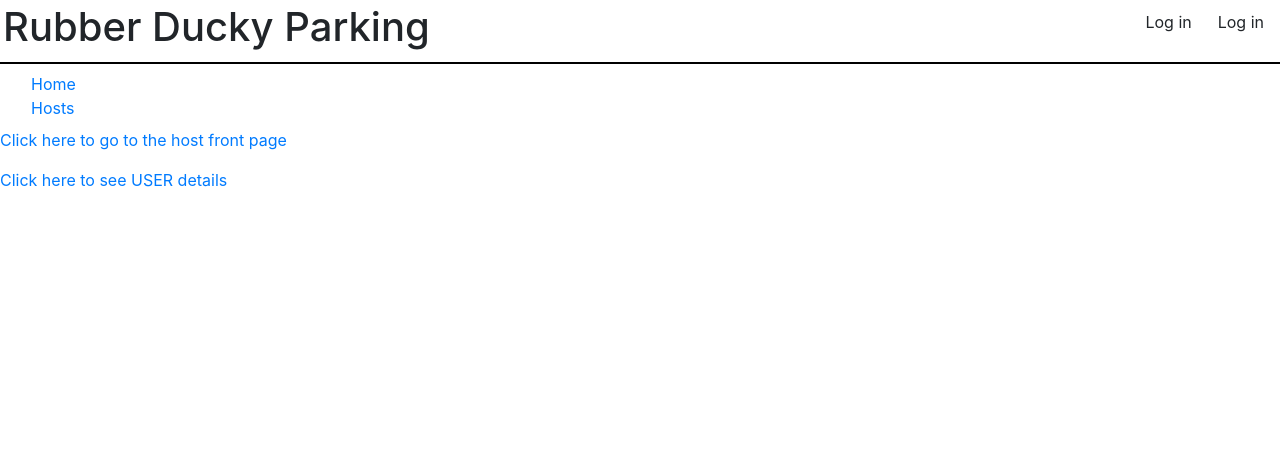
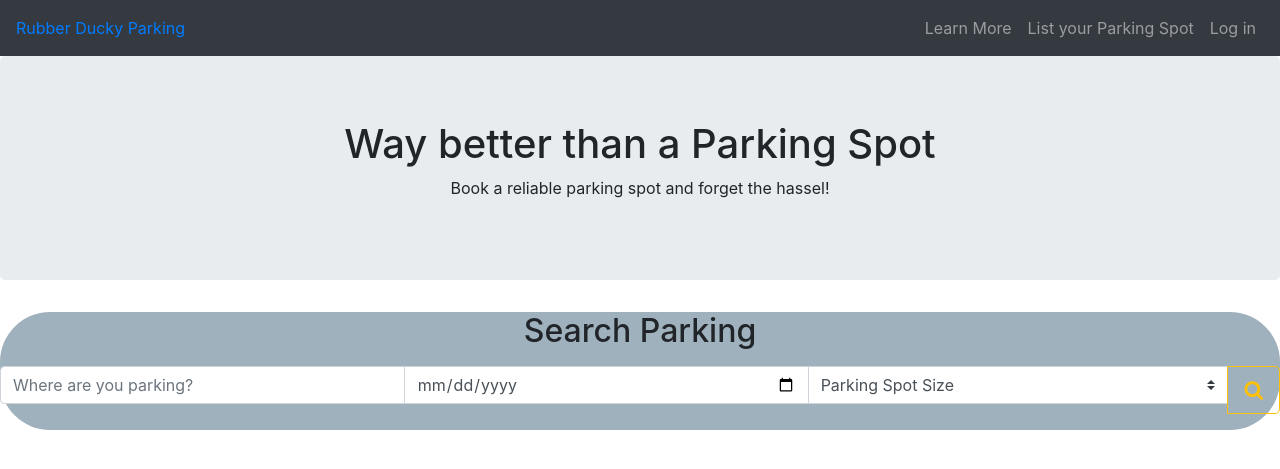
Before and after one commit to Bryson14/RubberDuckyParking, a Django app: page / in a window 1280 px wide. Shown: the top 469 px of the page. Run offline with Django 3.2, Linux system fonts and the light colour scheme; some libraries are stand-ins or nearby versions.

Commit message:
started on the base.html, and the index.html. Created the navbar and the about.html. Updated the urls and styles.css

```diff
--- a/src/RubberDuckyParking/parking/templates/parking/index.html
+++ b/src/RubberDuckyParking/parking/templates/parking/index.html
@@ -1,8 +1,48 @@
 {% extends 'base.html' %}
+
+{% block head %}
+<link rel="stylesheet" href="https://cdnjs.cloudflare.com/ajax/libs/font-awesome/4.0.3/css/font-awesome.css" type="text/css"/>
+{% endblock %}
 
 
 {% block content %}
+<div class="text-center jumbotron">
 
-<p><a href="host/">Click here to go to the host front page</a></p>
-<p><a href="user/">Click here to see USER details</a></p>
+<h1>Way better than a Parking Spot</h1>
+    <p>Book a reliable parking spot and forget the hassel!</p>
+</div>
+
+<div class="text-center">
+
+    <form>
+<fieldset>
+<legend><h2>Search Parking</h2></legend>
+    <div class="input-group mb-3">
+          <input type="text" class="form-control" placeholder="Where are you parking?" aria-label="Username">
+  <input type="date" class="form-control datepicker" placeholder="Select Date"/>
+    <select class="custom-select" id="s-type" name="s-type">
+        <option value="" disabled selected>Parking Spot Size</option>
+        <option>Standard</option>
+        <option>RV</option>
+        <option>Tailgater Paradise</option>
+        <option>Motorcycle</option>
+        <option>Compact</option>
+        <option>Special</option>
+    </select>
+            <div class="input-group-append"> <button class="btn btn-outline-warning btn-lg" type="button"><i class="fa fa-search"></i></button> </div>
+    </div>
+
+</fieldset>
+
+</form>
+</div>
+
 {% endblock %}
+
+<script>
+$(function(){
+   $('.datepicker').datepicker({
+      format: 'mm-dd-yyyy'
+    });
+});
+</script>
--- a/src/RubberDuckyParking/parking/urls.py
+++ b/src/RubberDuckyParking/parking/urls.py
@@ -7,7 +7,9 @@ urlpatterns = [
     path('host/<str:host_id>/', views.host_detail, name='host_detail'),
     path('host/', views.host_index, name='host'),
     path('tools/', views.lot_tools, name='lot_tools'),
+    path('about/', views.about, name='about'),
     path('attendant/<str:attendant_id>/', views.attendant_detail, name="attendant_details"),
+    path('search/', views.search, name='search'),
     path('reservation/<str:res_id>/', views.reservation, name="reservation"),
     path('user/<str:user_id>/', views.user_detail, name='user_detail'),
     # path('images/hosts/', views.get_image_host, name='image_host'),
--- a/src/RubberDuckyParking/parking/views.py
+++ b/src/RubberDuckyParking/parking/views.py
@@ -26,6 +26,16 @@ def user_detail(requst, user_id="Empty"):
 def lot_tools(request):
     context = {}
     return render(request, 'parking/parking_lot_tools.html', context)
+
+
+def search(request):
+    context = {}
+    return render(request, 'parking/search_reservation.html', context)
+
+
+def about(request):
+    context = {}
+    return render(request, 'parking/about.html', context)
 
 
 def attendant_detail(request, attendant_id="Empty"):
--- a/src/RubberDuckyParking/static/css/styles.css
+++ b/src/RubberDuckyParking/static/css/styles.css
@@ -1,7 +1,15 @@
 /* insert the site's main styles here */
-/* Main Colors chosen from coolors.co https://coolors.co/ffb41f-ff9505-003153-004996-4180b4
-These colors are subject to change but are nice because they have some yellow, orange,
-and black to match the ducky theme */
+/* Main Colors chosen from coolors.co https://coolors.co/ffb41f-ff9505-003153-6E8898-9FB1BC-161a1d
+These colors are subject to change, but are nice because they have some yellow, orange,
+and black to match the ducky parking theme
+ffb41f : Honey Yellow
+ff9505 : Yellow Orange Color Wheel
+003153 : Prussian Blue
+6E8898 : Light Slate Gray
+9FB1BC : Cadet Gray  (lighter and less blue than 6e8898)
+161a1d : Eerie Black
+FFFFFF : White
+*/
 
 .header {
     display: flex;
@@ -14,3 +22,27 @@ and black to match the ducky theme */
 .header .header-text {
     padding: 3px;
 }
+
+a {
+    color: #ff9505;
+}
+a:hover {
+    color: #ffb41f;
+}
+
+.navbar {
+    background-color: #FFFFFF;
+}
+
+form {
+background-color: #9FB1BC;
+border-radius: 50px;
+}
+
+.form-div {
+    display: table-cell;
+    vertical-align: middle;
+    height: 50px;
+    border: 1px solid red;
+
+}
--- a/src/RubberDuckyParking/templates/base.html
+++ b/src/RubberDuckyParking/templates/base.html
@@ -11,32 +11,37 @@
   {% endblock %}
 </head>
 
-<body>
+<body></body>
 
-    <div class='main-container'>
-        <div class='header d-flex justify-content-between'>
-            <div class='header-text'>
-                <h1>Rubber Ducky Parking</h1>
-            </div>
-            <div class='header-buttons d-flex'>
+<nav class="navbar navbar-expand-md navbar-dark bg-dark">
+    <div class="navbar-collapse collapse w-100 order-1 order-md-0 dual-collapse2">
+        <ul class="navbar-nav mr-auto">
+            <li class="nav-item">
+                <a class="nav-brand" href="/">Rubber Ducky Parking</a>
+            </li>
+        </ul>
+    </div>
+    <div class="navbar-collapse collapse w-100 order-3 dual-collapse2">
+        <ul class="navbar-nav ml-auto">
+            <li class="nav-item">
+                <a class="nav-link" href="/about/">Learn More</a>
+            </li>
+            <li class="nav-item">
+                <a class="nav-link" href="/host/">List your Parking Spot</a>
+            </li>
+            <li class="nav-item">
                 {% if user.is_authenticated %}
-                    <h2>{{user.username}}</h2>
-                    <a class='btn' href="{% url 'logout' %}"> Log out </a>
+                <a class="nav-link" href="/user/123/">{{user.username}}</a>
+                    <a class="nav-link"  href="{% url 'logout' %}"> Log out </a>
                 {% else %}
-                    <a class='btn' href="{% url 'login' %}"> Log in</a>
-                    <a class='btn' href="{% url 'login' %}"> Log in</a>
+                    <a class="nav-link"  href="{% url 'login' %}"> Log in</a>
                 {% endif %}
-            </div>
-        </div>
+            </li>
+        </ul>
+    </div>
+</nav>
 
-        <nav class="navbar navbar-default">
-      <div class="container-fluid">
-        <ul class="nav navbar-nav">
-          <li><a href="/">Home</a></li>
-          <li><a href="/host/">Hosts</a></li>
-        </ul>
-      </div>
-    </nav>
+    </div>
         {% block content %}
         {% endblock %}
     </div>
```
Also changed, not shown: src/RubberDuckyParking/parking/templates/parking/about.html (added, +20 -0 lines).
